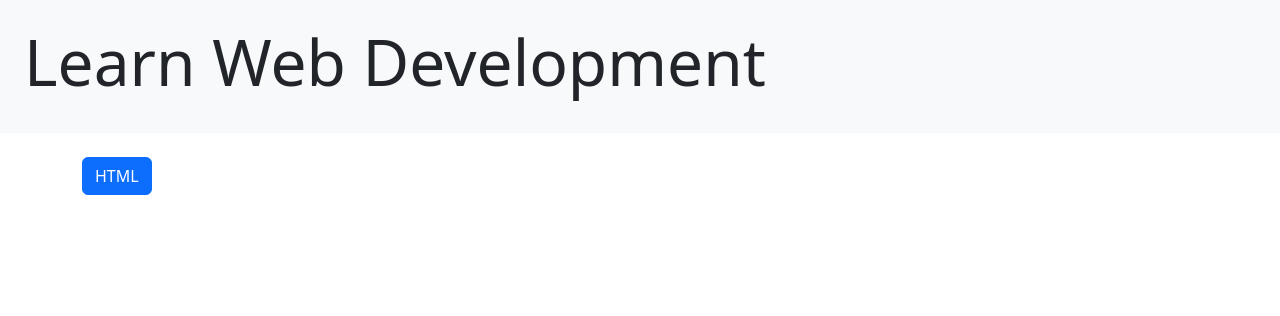
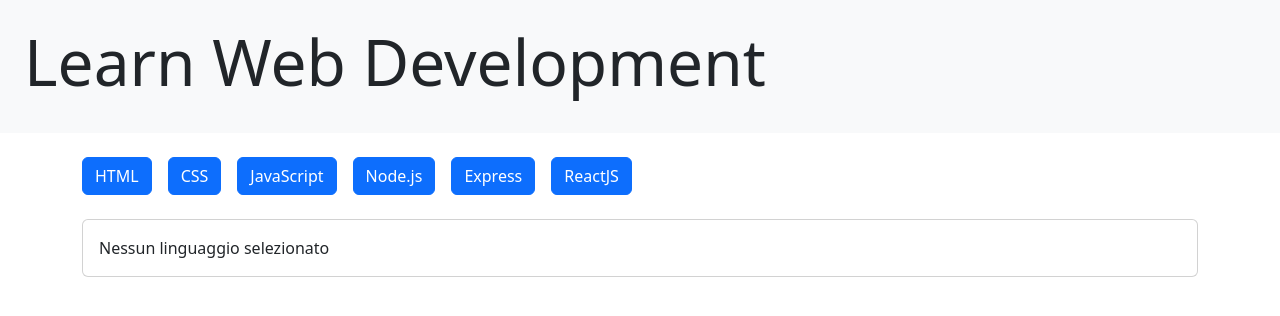
Before and after one commit to diegotosato/react-use-state, a React (Vite) app: page / in a window 1280 px wide. Shown: the top 316 px of the page. Built offline with nearby package versions, Linux system fonts and the light colour scheme.

Commit message:
Refactor language button rendering and display logic for active selection

```diff
--- a/src/App.jsx
+++ b/src/App.jsx
@@ -60,29 +60,38 @@ function App() {
       <main className="mt-4">
         <div className="container">
 
+          <div className="buttons-group">
+            {
+              languages.map(item => (
+                <button onClick={() => handleClick(item.id)} key={item.id} className="btn btn-primary me-3">
+                  {item.title}
+                </button>
+              ))
+            }
 
-          {/* {
-            languages.map(item => (
-              <button onClick={() => handleClick(item.id)} key={item.id} className="btn btn-primary me-3">
-                {item.title}
-              </button>
-            ))
-          } */}
 
-          <button onClick={() => handleClick(languages[0].id)} className="btn btn-primary me-3">
-            HTML
-          </button>
+            <div className="card mt-4 p-3">
+              {
+                languages.map(item => (
+                  <div key={item.id} className="card-content">
+                    {active === item.id && <>
+                      <h3>{item.title}</h3>
+                      <p className="m-0">{item.description}</p>
+                    </>}
+
+                  </div>
+                ))
+              }
+              {active === 0 && <>
+
+                <p className="m-0">Nessun linguaggio selezionato</p>
+              </>}
+            </div>
+
+          </div>
 
 
 
-
-          {active === languages[0].id &&
-
-            <div className="card mt-4 p-3">
-              <h3>{languages[0].title}</h3>
-              <p className="m-0">{languages[0].description}</p>
-            </div>
-          }
 
 
         </div>
```
